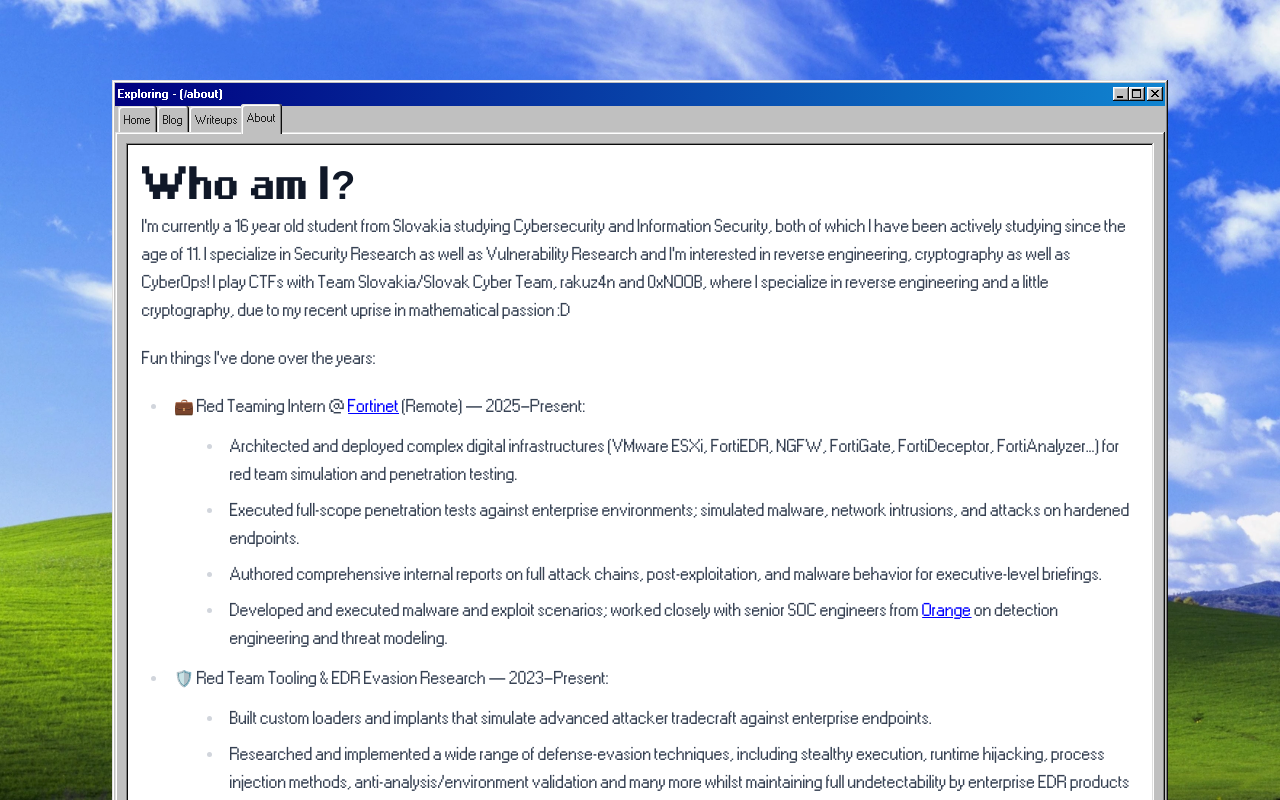
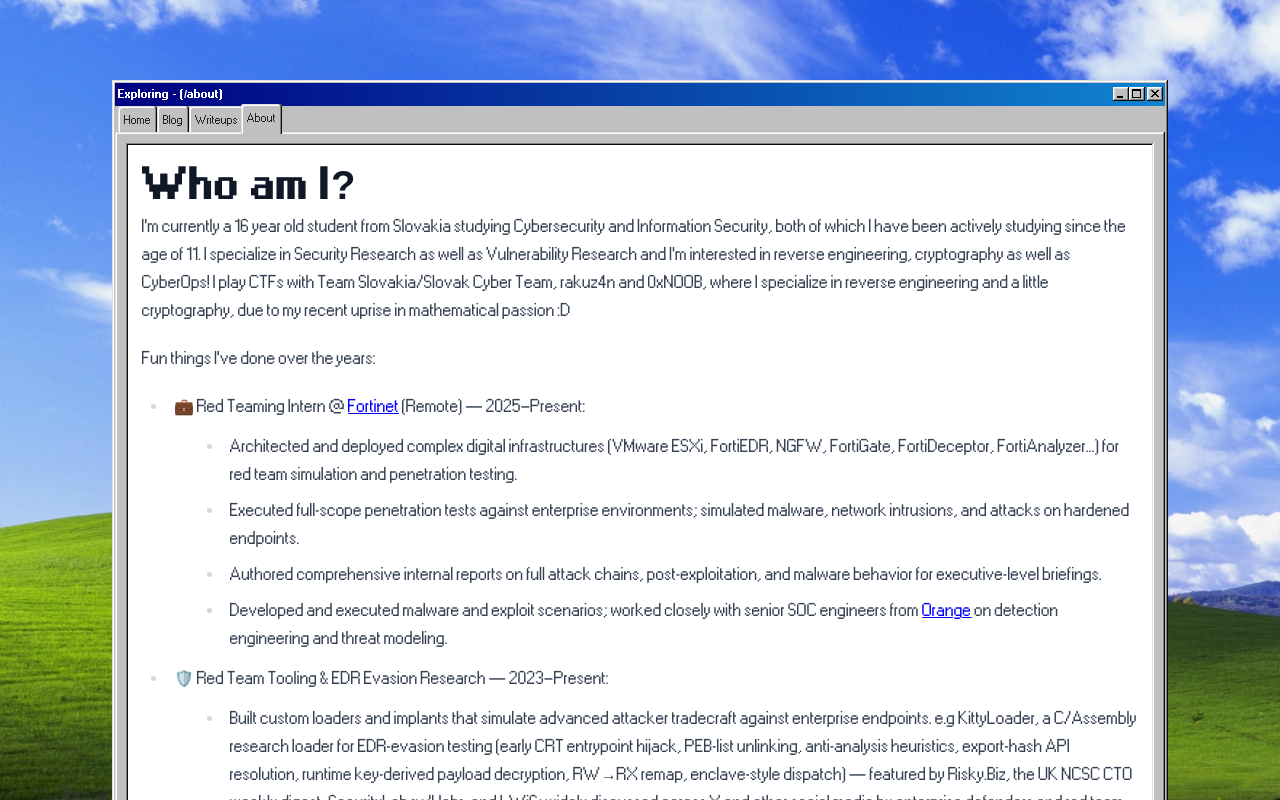
Before and after one commit to shimasakon/shimasakon, a React (Vite) app: page /about in a window 1280 px wide. Shown: the top 800 px of the page. Built offline with nearby package versions, Linux system fonts and the light colour scheme.

Commit message:
Update About.tsx

```diff
--- a/src/components/About.tsx
+++ b/src/components/About.tsx
@@ -49,7 +49,7 @@ export const About = () => (
                 <li>
                 🛡️ Red Team Tooling & EDR Evasion Research — 2023–Present:
                     <ul className="list-disc ml-6">
-                            <li>Built custom loaders and implants that simulate advanced attacker tradecraft against enterprise endpoints.</li>
+                            <li>Built custom loaders and implants that simulate advanced attacker tradecraft against enterprise endpoints. e.g KittyLoader, a C/Assembly research loader for EDR-evasion testing (early CRT entrypoint hijack, PEB-list unlinking, anti-analysis heuristics, export-hash API resolution, runtime key-derived payload decryption, RW→RX remap, enclave-style dispatch) — featured by Risky.Biz, the UK NCSC CTO weekly digest, SecurityLab.ru/Habr, and LWiS; widely discussed across X and other social media by enterprise defenders and red team engineers.</li>
                             <li>Researched and implemented a wide range of defense-evasion techniques, including stealthy execution, runtime hijacking, process injection methods, anti-analysis/environment validation and many more whilst maintaining full undetectability by enterprise EDR products as well as full documentation of each method.</li>
                             <li>Used these projects in controlled lab environments to test modern detection capabilities, expose blind spots in EDR/XDR tooling, and provide insights for defender mitigation, particularly in assessing the effectiveness of Fortinet products.</li>
                         </ul>
```
